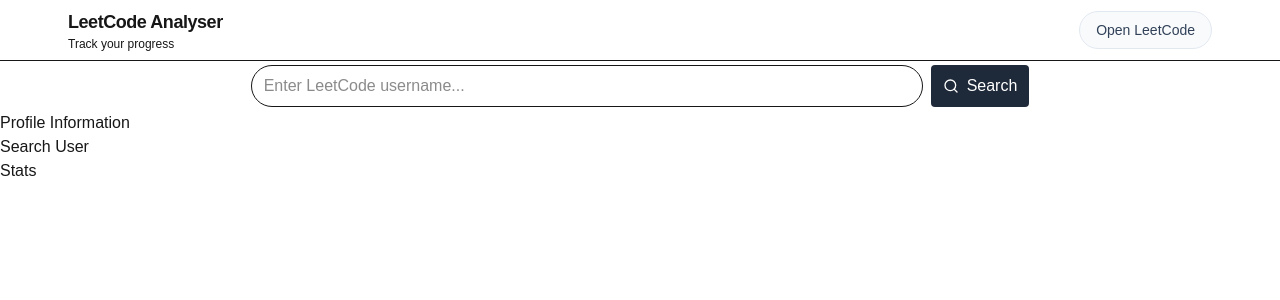
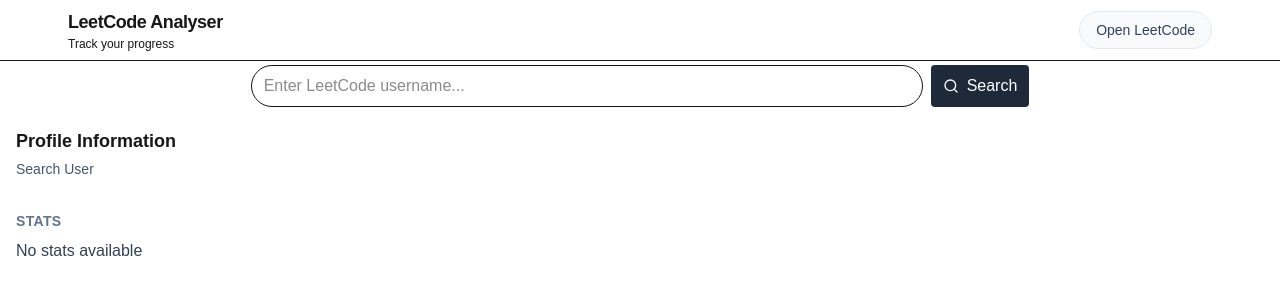
Before and after one commit to aviralumrao/leetcode-analyser, a Next.js app: page / in a window 1280 px wide. Shown: the top 300 px of the page. Built offline with nearby package versions, Linux system fonts and the light colour scheme.

Commit message:
added styles to body using tailwind CSS

```diff
--- a/src/components/ProfileCard.jsx
+++ b/src/components/ProfileCard.jsx
@@ -1,8 +1,8 @@
 export default function ProfileCard() {
   return (
-    <div>
-      <h2>Profile Information</h2>
-      <p>Search User</p>
+    <div className=" p-4">
+      <h2 className="text-lg font-semibold">Profile Information</h2>
+      <p className="mt-1 text-sm text-slate-600">Search User</p>
     </div>
   );
 }
--- a/src/components/StatsCard.jsx
+++ b/src/components/StatsCard.jsx
@@ -1,9 +1,10 @@
 export default function StatsCard() {
   return (
-    <div>
-      <h3>Stats</h3>
-
-      <p></p>
+    <div className="p-4">
+      <h3 className="text-sm font-semibold uppercase tracking-wide text-slate-500">
+        Stats
+      </h3>
+      <p className="mt-2 text-slate-700">No stats available</p>
     </div>
   );
 }
```
